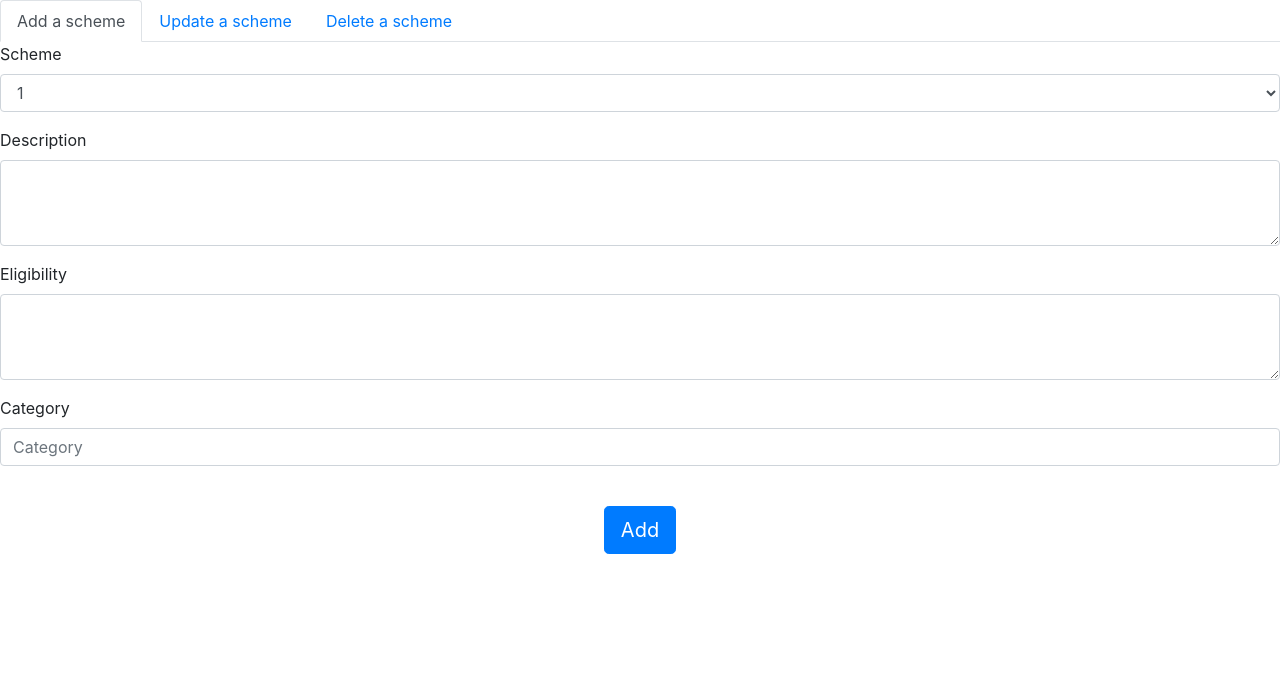
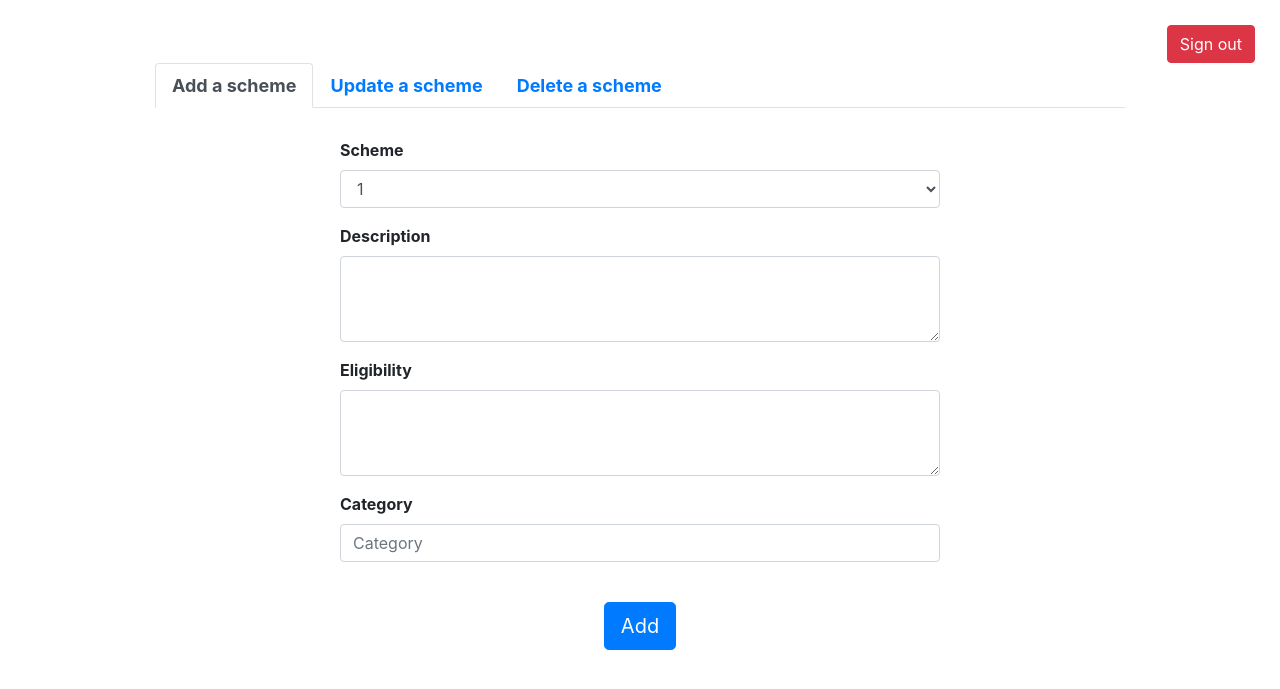
Before and after one commit to varunotelli/E-Seva, a Flask app: template templates/adminHome.html in a window 1280 px wide. Shown: the top 689 px of the page. Run offline with Flask 2, Linux system fonts and the light colour scheme; the template is opened without the code that fills it, so the values that code supplies are empty; some libraries are stand-ins or nearby versions.

Commit message:
UI styled

```diff
--- a/dbconnector.py
+++ b/dbconnector.py
@@ -1,6 +1,6 @@
 import MySQLdb
 
 def connection():
-	conn=MySQLdb.connect(host="localhost",user="root",passwd="agpk2424",db="test")
+	conn=MySQLdb.connect(host="localhost",user="root",passwd="vasi1997@ssn",db="test")
 	c=conn.cursor()
 	return c,conn
--- a/static/styles/adminHome.css
+++ b/static/styles/adminHome.css
@@ -2,3 +2,21 @@
   text-align: center;
   margin: 40px 0 0;
 }
+
+.my-content {
+  width: 100%;
+  max-width: 600px;
+  margin: 30px auto 0;
+}
+
+.signout-btn-box {
+  position: relative;
+  top: 25px;
+  right: 25px;
+  text-align: right;
+}
+
+.my-container {
+  max-width: 1000px;
+  margin: 25px auto;
+}
--- a/templates/adminHome.html
+++ b/templates/adminHome.html
@@ -14,24 +14,28 @@
 </head>
 
 <body>
+  <div class="signout-btn-box">
+    <button type="submit" class="btn btn-danger">Sign out</button>
+  </div>
+  <div class="container my-container">
   <!--tabs-->
     <ul class="nav nav-tabs" id="myTab" role="tablist">
       <li class="nav-item">
-      <a class="nav-link active" id="home-tab" data-toggle="tab" href="#home" role="tab" aria-controls="home" aria-selected="true">Add a scheme</a>
+        <a class="nav-link active" id="home-tab" data-toggle="tab" href="#home" role="tab" aria-controls="home" aria-selected="true"><b style="font-size:18px;">Add a scheme</b></a>
       </li>
       <li class="nav-item">
-      <a class="nav-link" id="profile-tab" data-toggle="tab" href="#profile" role="tab" aria-controls="profile" aria-selected="false">Update a scheme</a>
+        <a class="nav-link" id="profile-tab" data-toggle="tab" href="#profile" role="tab" aria-controls="profile" aria-selected="false"><b style="font-size:18px;">Update a scheme</b></a>
       </li>
       <li class="nav-item">
-      <a class="nav-link" id="contact-tab" data-toggle="tab" href="#contact" role="tab" aria-controls="contact" aria-selected="false">Delete a scheme</a>
+        <a class="nav-link" id="contact-tab" data-toggle="tab" href="#contact" role="tab" aria-controls="contact" aria-selected="false"><b style="font-size:18px;">Delete a scheme</b></a>
       </li>
     </ul>
   <!--add-a-scheme layout-->
-  <div class="tab-content" id="myTabContent">
+    <div class="tab-content my-content" id="myTabContent">
       <div class="tab-pane fade show active" id="home" role="tabpanel" aria-labelledby="home-tab">
         <form>
           <div class="form-group">
-          <label for="scheme_list_add">Scheme</label>
+            <label for="scheme_list_add"><b>Scheme</b></label>
             <select class="form-control" id="scheme_list_add" name="scheme_list_add">
               <option>1</option>
               <option>2</option>
@@ -41,15 +45,15 @@
             </select>
           </div>
           <div class="form-group">
-          <label for="description_add">Description</label>
+            <label for="description_add"><b>Description</b></label>
             <textarea class="form-control" id="description_add" rows="3" name="description_add"></textarea>
           </div>
           <div class="form-group">
-            <label for="eligibility_add">Eligibility</label>
+              <label for="eligibility_add"><b>Eligibility</b></label>
               <textarea class="form-control" id="eligibility_add" rows="3" name="eligibility_add"></textarea>
           </div>
           <div class="form-group">
-            <label for="category_add">Category</label>
+              <label for="category_add"><b>Category</b></label>
               <input type="email" class="form-control" id="category_add" placeholder="Category" name="category_add">
           </div>
           <div class="approve-btn-box">
@@ -61,7 +65,7 @@
       <div class="tab-pane fade" id="profile" role="tabpanel" aria-labelledby="profile-tab">
         <form>
           <div class="form-group">
-          <label for="scheme_list_update">Scheme</label>
+            <label for="scheme_list_update"><b>Scheme</b></label>
             <select class="form-control" id="scheme_list_update" name="scheme_list_update">
               <option>1</option>
               <option>2</option>
@@ -71,15 +75,15 @@
             </select>
           </div>
           <div class="form-group">
-          <label for="description_update">Description</label>
+            <label for="description_update"><b>Description</b></label>
             <textarea class="form-control" id="description_update" rows="3" name="description_update"></textarea>
           </div>
           <div class="form-group">
-          <label for="eligibility_update">Eligibility</label>
+            <label for="eligibility_update"><b>Eligibility</b></label>
             <textarea class="form-control" id="eligibility_update" rows="3" name="eligibility_update"></textarea>
           </div>
           <div class="form-group">
-          <label for="category_update">Category</label>
+            <label for="category_update"><b>Category</b></label>
             <input type="email" class="form-control" id="category_update" placeholder="Category" name="category_update ">
           </div>
           <div class="approve-btn-box">
@@ -91,7 +95,7 @@
       <div class="tab-pane fade" id="contact" role="tabpanel" aria-labelledby="contact-tab">
         <form>
           <div class="form-group">
-          <label for="scheme_list_delete">Scheme</label>
+            <label for="scheme_list_delete"><b>Scheme</b></label>
             <select class="form-control" id="scheme_list_delete" name="scheme_list_delete">
               <option>1</option>
               <option>2</option>
@@ -107,6 +111,7 @@
       </div>
 
     </div>
+  </div>
 </body>
 
 </html>
```
Lines whose indentation alone changed are shown as unchanged.
